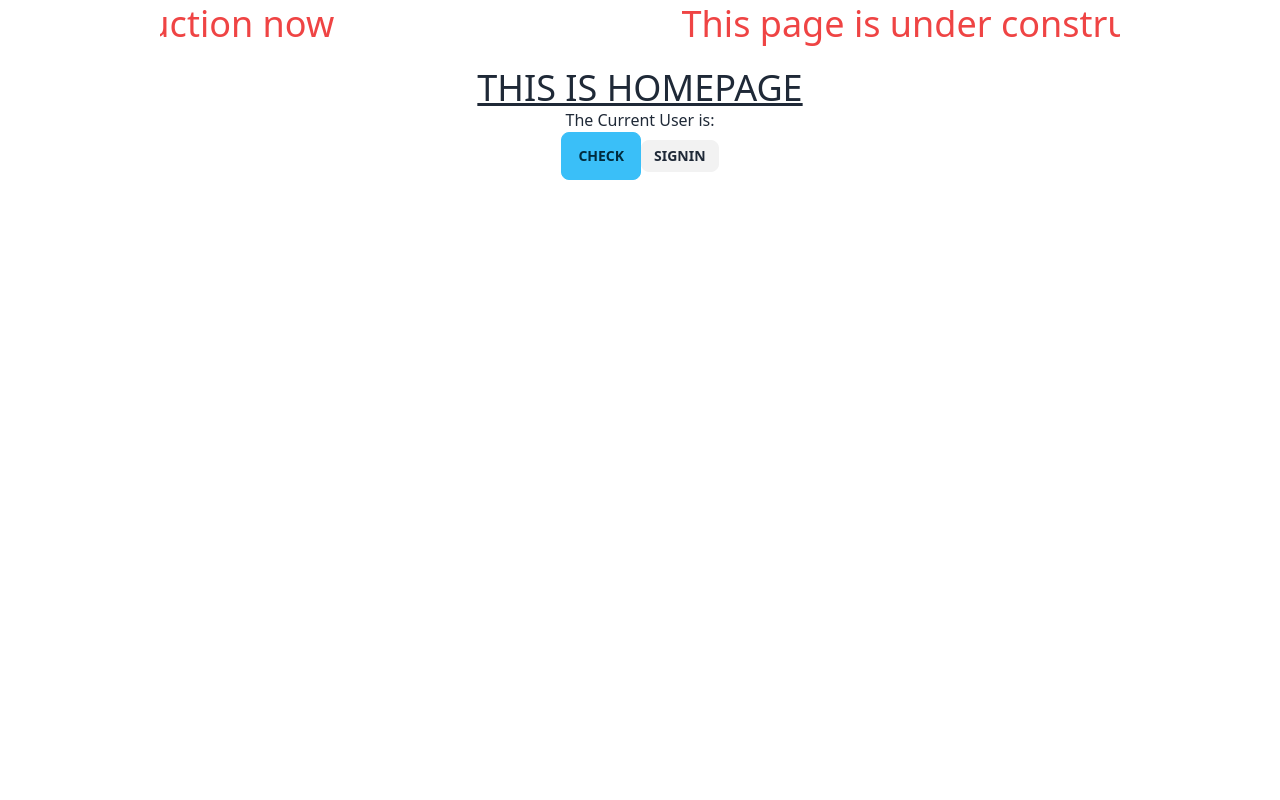
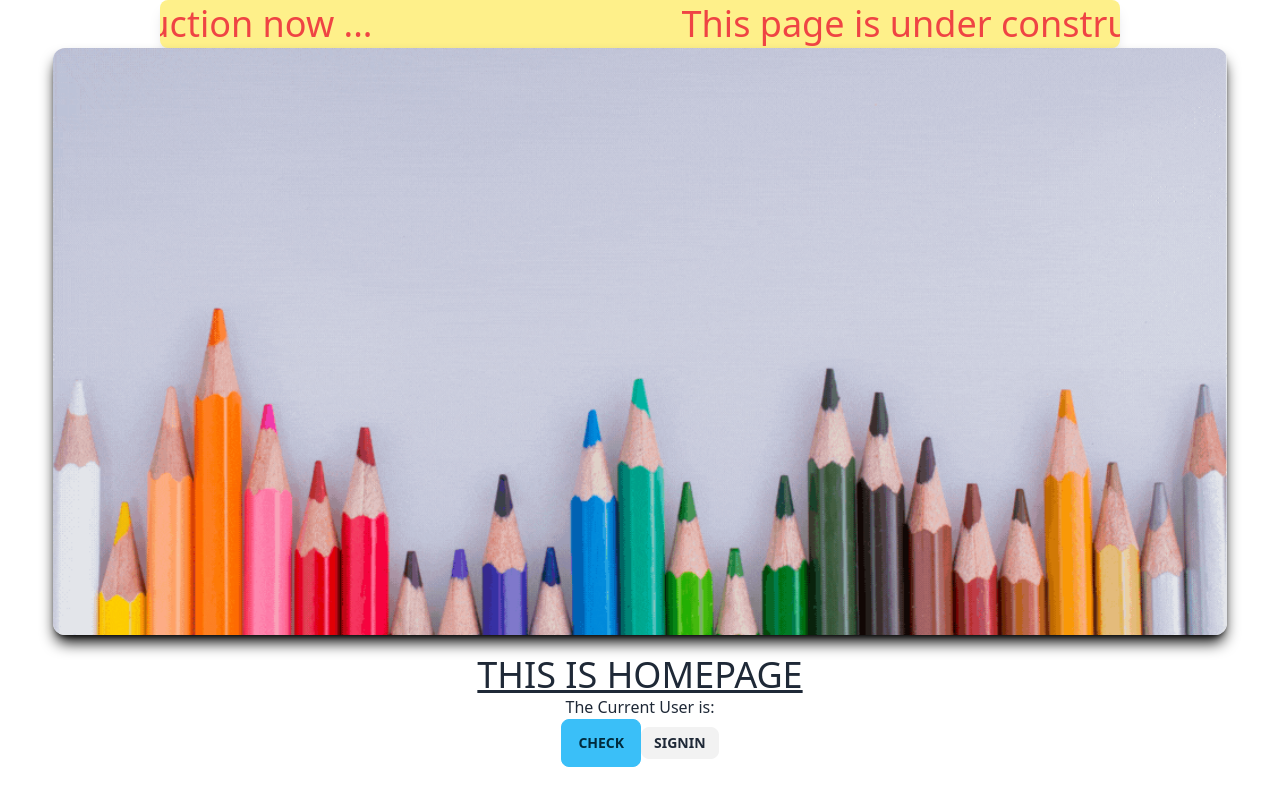
Before and after one commit to Niamul-Hasan/Greenway_web_UI, a React (Vite) app: page / in a window 1280 px wide. Built offline with nearby package versions, Linux system fonts and the light colour scheme; no server answers.

Commit message:
banner is added

```diff
--- a/src/Components/Pages/Home/Home.jsx
+++ b/src/Components/Pages/Home/Home.jsx
@@ -2,6 +2,7 @@ import { useNavigate } from "react-router-dom";
 import { AuthContext } from "../../Context/UserContext";
 import { useContext } from "react";
 import ScrollingText from "./ScrollingText";
+import banner from "../../../assets/green.gif"
 
 const Home = () => {
     const navigate = useNavigate();
@@ -27,6 +28,9 @@ const Home = () => {
     return (
         <div>
             <ScrollingText></ScrollingText>
+            <div className="mx-auto w-11/12">
+                <img src={banner} alt="" className="w-full rounded-xl shadow-lg shadow-black" />
+            </div>
             <div className='text-center my-5'>
                 <h1 className="text-4xl uppercase underline">This is homepage</h1>
                 <h1>The Current User is:{user?.email || user?.phoneNumber}</h1>
--- a/src/Components/Pages/Home/ScrollingText.jsx
+++ b/src/Components/Pages/Home/ScrollingText.jsx
@@ -3,12 +3,12 @@ const ScrollingText = () => {
 
     return (
         <div>
-            <div className="w-3/4 mx-auto">
+            <div className="w-3/4 mx-auto rounded-lg shadow-lg shadow-zinc-200 bg-yellow-200">
                 <Marquee
                     className="text-4xl text-red-500 h-12"
                     pauseOnHover={true}
                     speed={80}>
-                    This page is under construction now
+                    This page is under construction now ...
                 </Marquee>
             </div>
         </div>
--- a/src/Components/Pages/Login/TeacherLog/IdAuth.jsx
+++ b/src/Components/Pages/Login/TeacherLog/IdAuth.jsx
@@ -29,7 +29,7 @@ const IdAuth = () => {
         <div className="flex flex-col justify-center items-center lg:h-screen bg-gradient-to-br from-lime-600 via-cyan-300 to-yellow-500">
             <div className="card w-96 glass shadow-xl">
                 <div className="card-body">
-                    <h2 className="card-title">{flag ? "WelCome To GreenWay Log System" : "Please Enter Your User ID"}</h2>
+                    <h2 className="card-title">{flag ? "WelCome To GreenWay Log System" : "Please Enter Your Teacher ID"}</h2>
                     {!flag && <form onSubmit={verifyID}>
                         <input
                             type="text"
```
Also changed, not shown: src/assets/green.gif (added).
